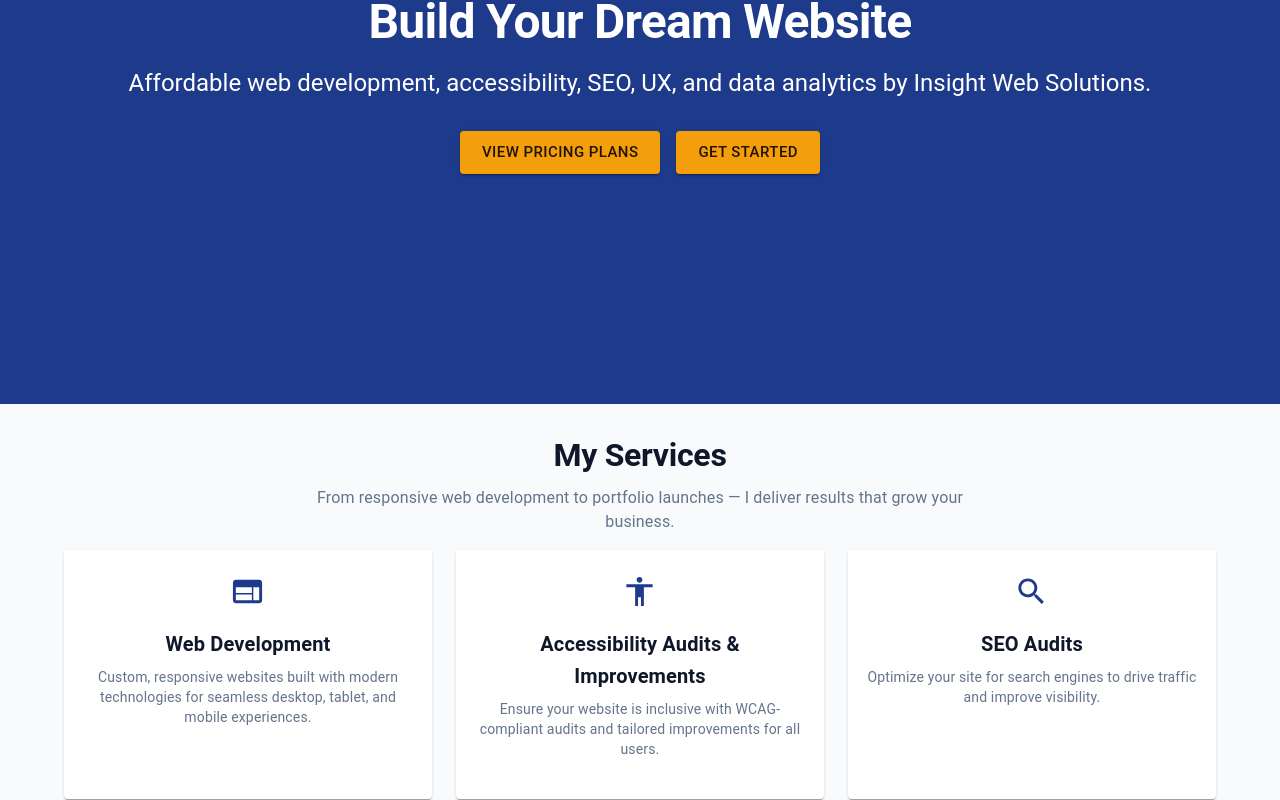
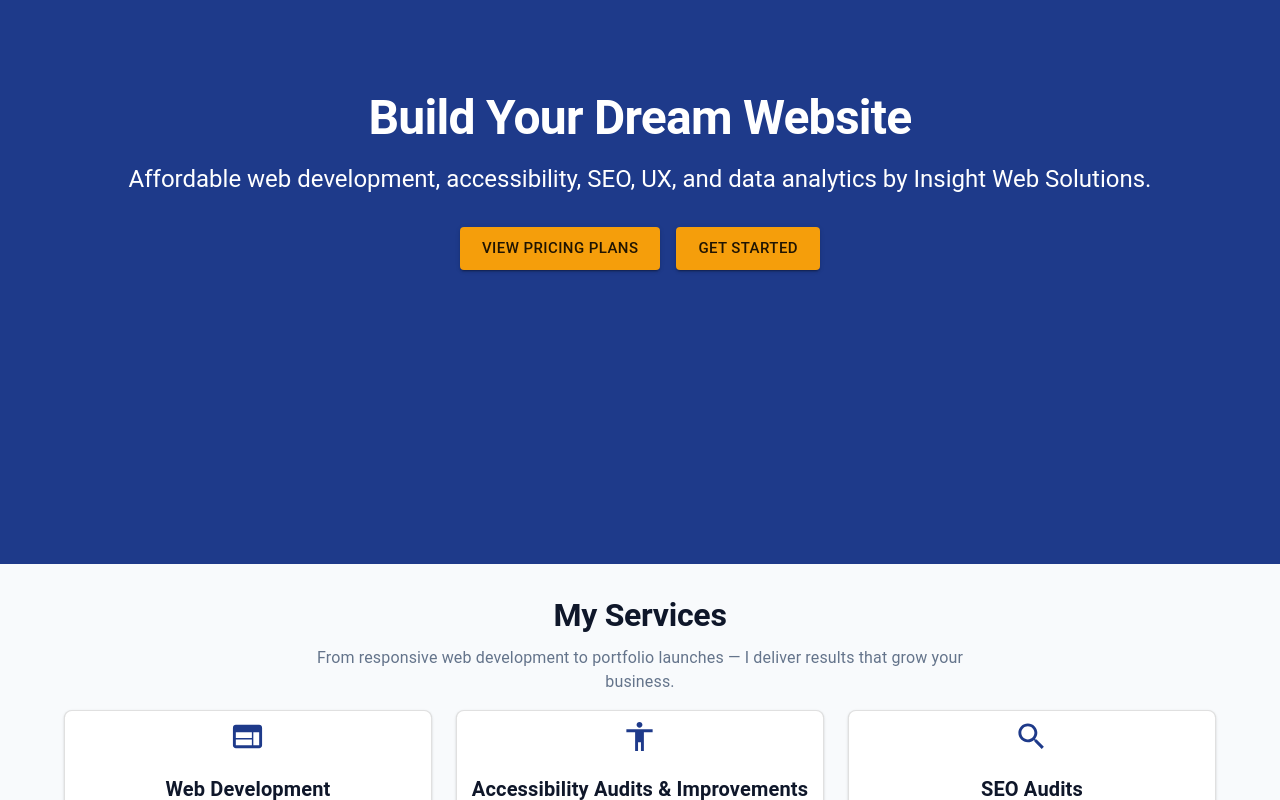
Before and after one commit to nicholemcgrew/insight-solutions, a React (Create React App) app: page / in a window 1280 px wide. Shown: the part 300-1100 px from the top of the page. Built offline with nearby package versions, Linux system fonts and the light colour scheme.

Commit message:
Fix Hero: 100dvh + pt, style cards with paper + border

```diff
--- a/src/pages/PricingPage.tsx
+++ b/src/pages/PricingPage.tsx
@@ -54,15 +54,17 @@ const PricingPage = () => {
               {/* ←←← YOUR CARD STARTS HERE ←←← */}
               <Card
                 sx={{
-                  height: "100%",
-                  display: "flex",
-                  flexDirection: "column",
-                  transition: "0.3s",
-                  border: plan.popular ? "2px solid" : "1px solid",
-                  borderColor: plan.popular ? "secondary.main" : "grey.300",
-                  position: "relative",
-                  "&:hover": { transform: "translateY(-8px)", boxShadow: 8 },
-                }}
+
+    height: '100%',
+    bgcolor: 'background.paper',
+    border: '1px solid',
+    borderColor: plan.popular ? 'secondary.main' : 'divider',
+    borderRadius: 2,
+    boxShadow: 1,
+    position: 'relative',
+    transition: '0.3s',
+    '&:hover': { boxShadow: 8, transform: 'translateY(-8px)' },
+  }}
               >
                 {/* Popular badge */}
                 {plan.popular && (
--- a/src/sections/Hero.tsx
+++ b/src/sections/Hero.tsx
@@ -2,17 +2,18 @@
 import React from 'react';
 import { Box, Container, Typography, Button } from '@mui/material';
 
-const Hero: React.FC = () => {
+const Hero = () => {
   return (
     <Box
       sx={{
         bgcolor: 'primary.main',
         color: 'white',
-        minHeight: { xs: 'calc(100vh - 70px)', md: '80vh' }, // ← PERFECT
-        py: { xs: 4, md: 6 },                               // ← REDUCED
+        minHeight: '100dvh',           // ← NEW: Dynamic viewport (excludes navbar)
+        pt: { xs: 10, md: 12 },        // ← Push content below navbar
+        pb: { xs: 6, md: 8 },
         textAlign: 'center',
         display: 'flex',
-        alignItems: 'center',
+        flexDirection: 'column',
         justifyContent: 'center',
       }}
       id="home"
@@ -25,13 +26,12 @@ const Hero: React.FC = () => {
           Affordable web development, accessibility, SEO, UX, and data analytics by Insight Web Solutions.
         </Typography>
 
+        <Box sx={{ mt: 4, display: 'flex', gap: 2, justifyContent: 'center', flexWrap: 'wrap' }}>
           <Button
             variant="contained"
             color="secondary"
             size="large"
-          component="a"
             href="#pricing"
-          sx={{ mt: 3, mx: 1 }}
             onClick={(e) => {
               e.preventDefault();
               document.getElementById('pricing')?.scrollIntoView({ behavior: 'smooth' });
@@ -44,9 +44,7 @@ const Hero: React.FC = () => {
             variant="contained"
             color="secondary"
             size="large"
-          component="a"
             href="#contact"
-          sx={{ mt: 3, mx: 1 }}
             onClick={(e) => {
               e.preventDefault();
               document.getElementById('contact')?.scrollIntoView({ behavior: 'smooth' });
@@ -54,6 +52,7 @@ const Hero: React.FC = () => {
           >
             Get Started
           </Button>
+        </Box>
       </Container>
     </Box>
   );
--- a/src/sections/Services.tsx
+++ b/src/sections/Services.tsx
@@ -83,15 +83,20 @@ const Services = ({ setSelectedService }: ServicesProps) => {
                 aria-label={`Learn more about ${service.title}`}
               >
                 <Card
-                  sx={{
-                    bgcolor: "white",
-                    height: "100%",
-                    display: "flex",
-                    flexDirection: "column",
-                    alignItems: "center",
-                    textAlign: "center",
-                    p: 2,
-                  }}
+
+                    sx={{
+    height: '100%',
+    bgcolor: 'background.paper',     // ← MUI paper (white in light, dark in dark)
+    border: '1px solid',
+    borderColor: 'divider',          // ← Subtle border
+    borderRadius: 2,
+    boxShadow: 1,
+    transition: '0.3s',
+    '&:hover': {
+      boxShadow: 6,
+      transform: 'translateY(-4px)',
+    },
+  }}
                 >
                   <Box sx={{ mb: 2, mt: 1 }}>{iconMap[service.icon]}</Box>
                   <CardContent sx={{ flexGrow: 1, p: 0 }}>
```
Lines whose indentation alone changed are shown as unchanged.
